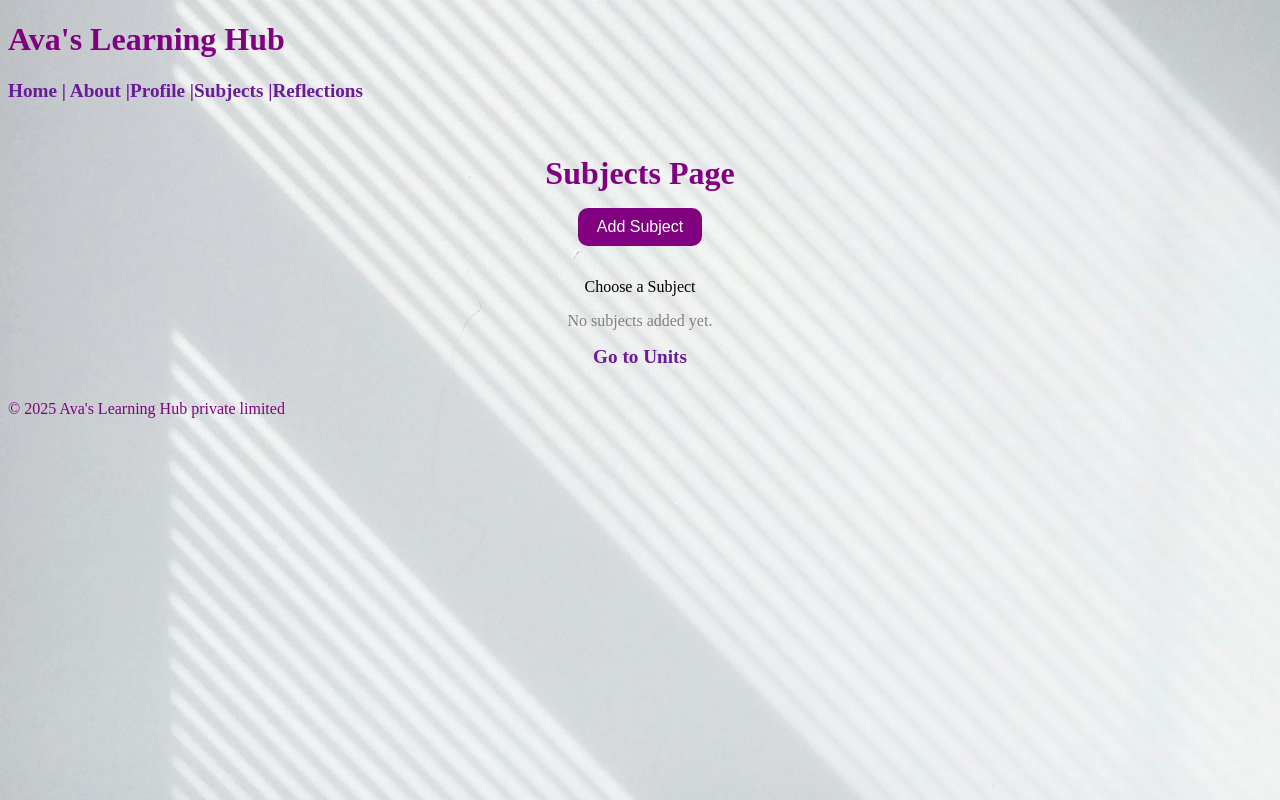
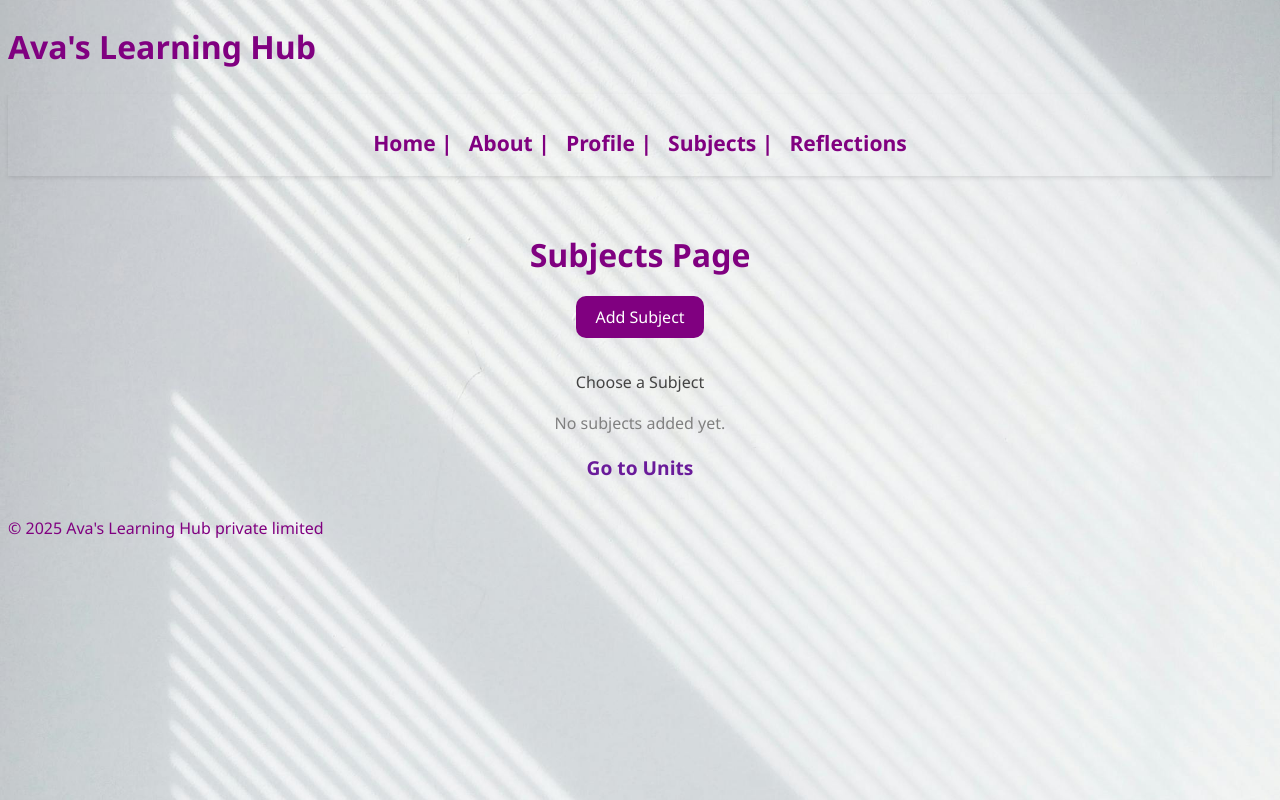
Before and after one commit to DeepthiGirijaThampi/ava-learning-hub, a React (Vite) app: page /subjects in a window 1280 px wide. Built offline with nearby package versions, Linux system fonts and the light colour scheme.

Commit message:
Added global styling in index.css

```diff
--- a/src/index.css
+++ b/src/index.css
@@ -0,0 +1,51 @@
+:root {
+    --primary-color:purple;
+    --text-color: #444;
+    --green:rgb(39, 124, 34);
+    --font-family: 'Segoe UI', Tahoma, Geneva, Verdana, sans-serif;
+  }
+
+
+  body {
+    font-family: var(--font-family);
+    color: var(--text-color);
+    line-height: 1.6;
+  }
+  a {
+    color: var(--primary-color);
+    text-decoration: none;
+  }
+  button {
+    font-family: inherit;
+    padding: 0.5rem 1rem;
+    border: none;
+    border-radius: 5px;
+    background-color: var(--primary-color);
+    color: white;
+    cursor: pointer;
+    transition: background-color 0.3s ease;
+  }
+
+  button:hover {
+    background-color: var(--green);
+    color: white;
+  }
+
+  .nav-menu {
+    display: flex;
+    justify-content: center;
+    gap: 1rem;
+    padding: 1rem;
+    box-shadow: 0 2px 4px rgba(0,0,0,0.1);
+    font-weight: bold;
+    font-size: 1.1rem;
+  }
+
+  .nav-menu .link {
+    color: var(--primary-color);
+    transition: color 0.3s ease;
+  }
+
+  .nav-menu .link:hover {
+    color: rgb(99, 37, 161);
+  }
```
